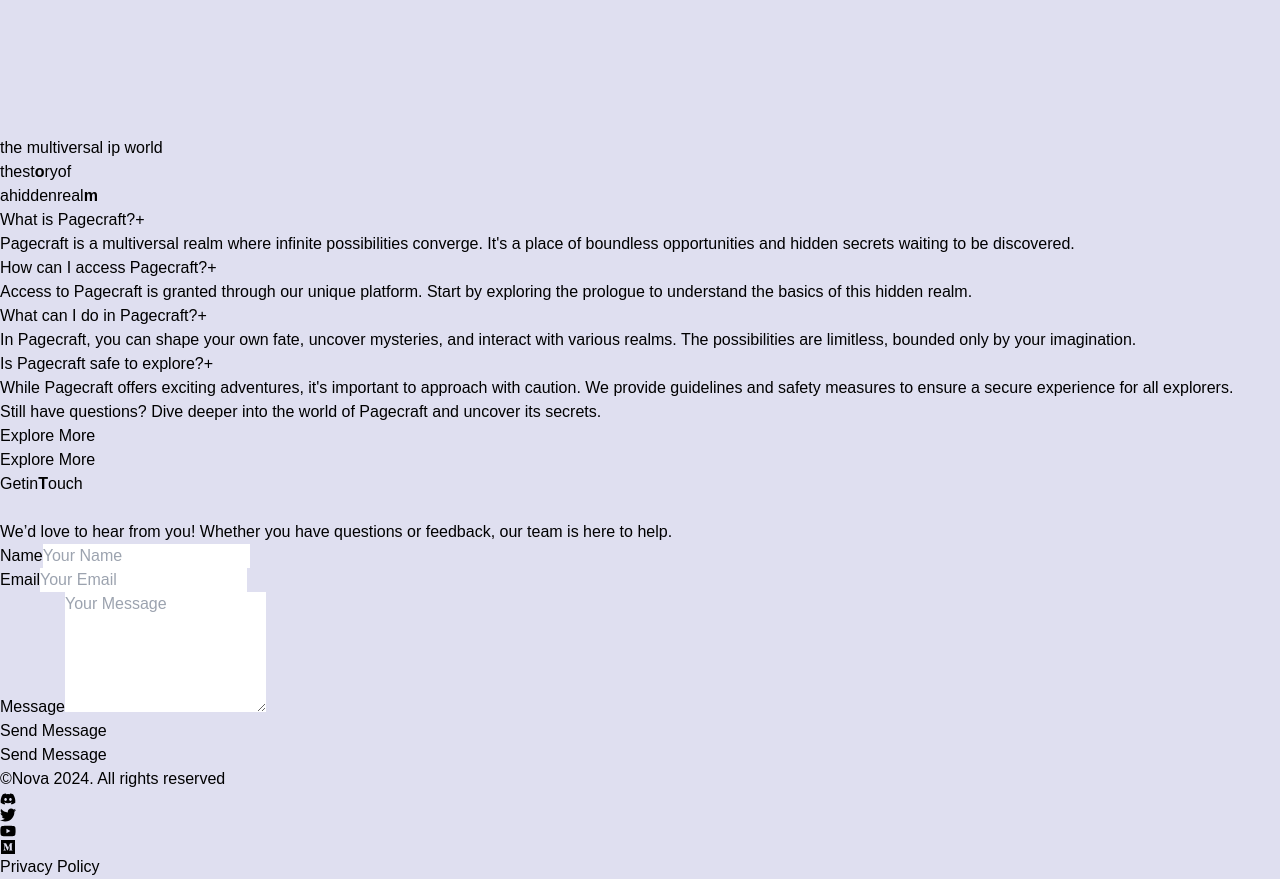
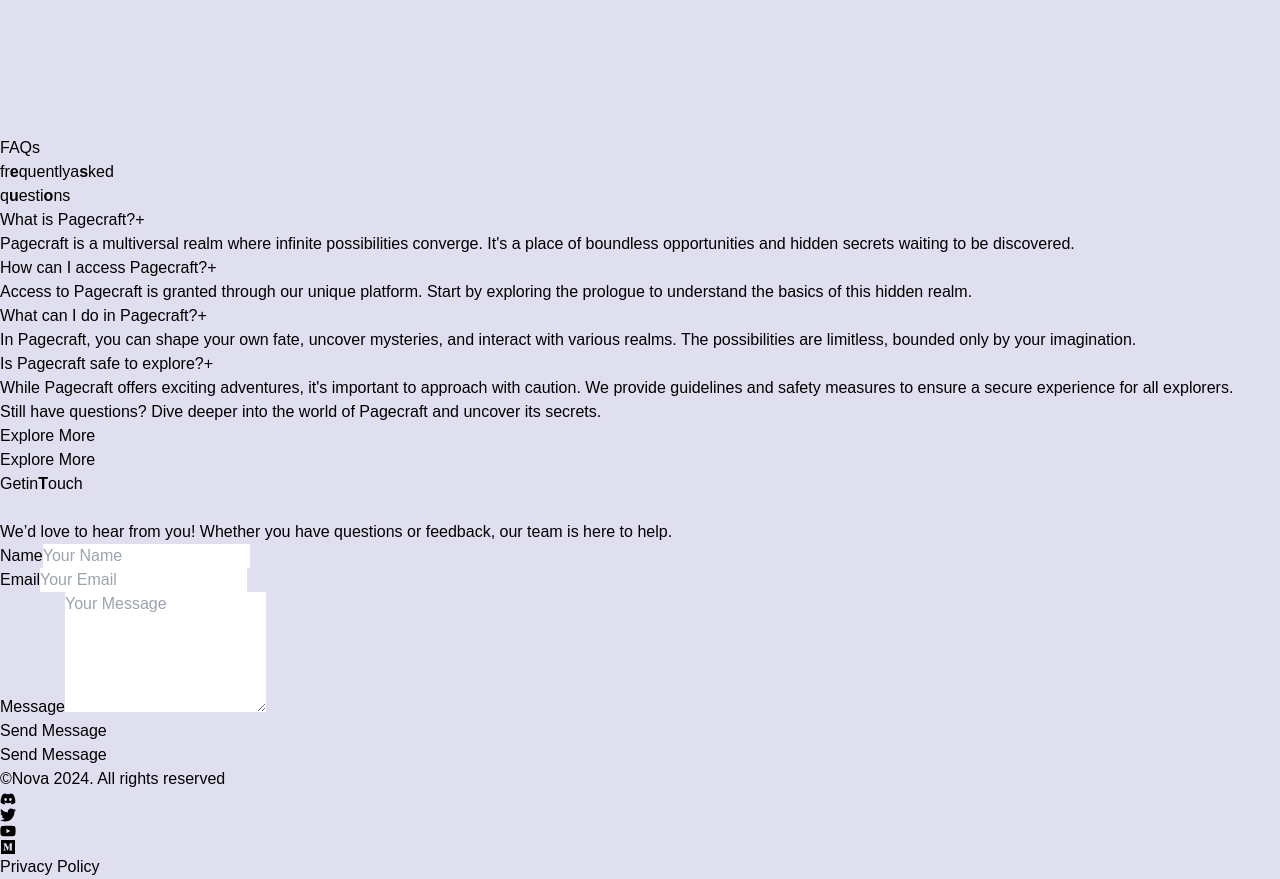
Before and after one commit to karanrajput2003/PageCraft, a React (Vite) app: page / in a window 1280 px wide. Shown: the part 1480-2359 px from the top of the page. Built offline with nearby package versions, Linux system fonts and the light colour scheme; a web font is replaced by a local one.

Commit message:
Update Story.jsx

```diff
--- a/src/components/Story.jsx
+++ b/src/components/Story.jsx
@@ -96,12 +96,12 @@ const FloatingImage = () => {
     <div id="story" className="min-h-dvh w-screen bg-black text-blue-50">
       <div className="flex size-full flex-col items-center py-10 pb-24 px-4 sm:px-6 lg:px-8">
         <p className="font-general text-sm uppercase md:text-[10px] text-center">
-          the multiversal ip world
+          FAQs
         </p>
 
         <div className="relative w-full max-w-4xl mx-auto">
           <AnimatedTitle
-            title="the st<b>o</b>ry of <br /> a hidden real<b>m</b>"
+            title="fr<b>e</b>quently a<b>s</b>ked <br /> q<b>u</b>esti<b>o</b>ns"
             containerClass="mt-5 pointer-events-none mix-blend-difference relative z-10 text-center"
           />
 
```
